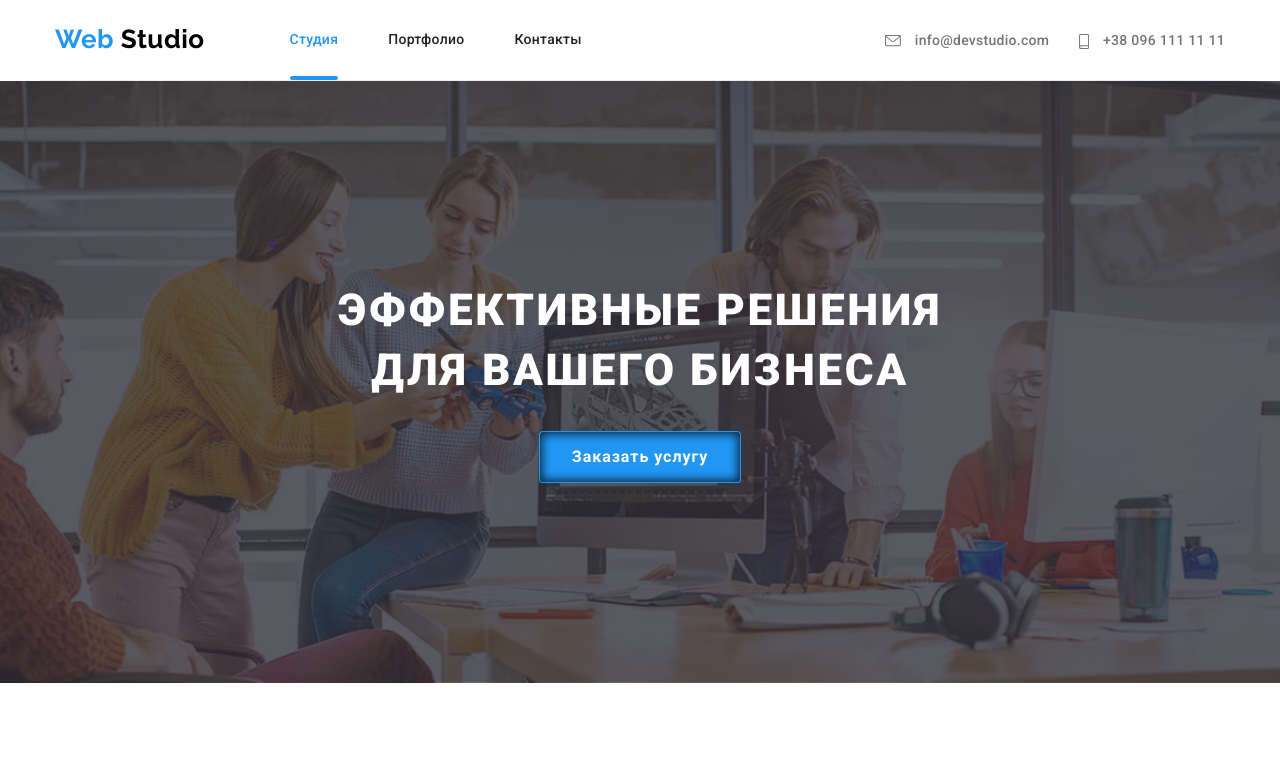
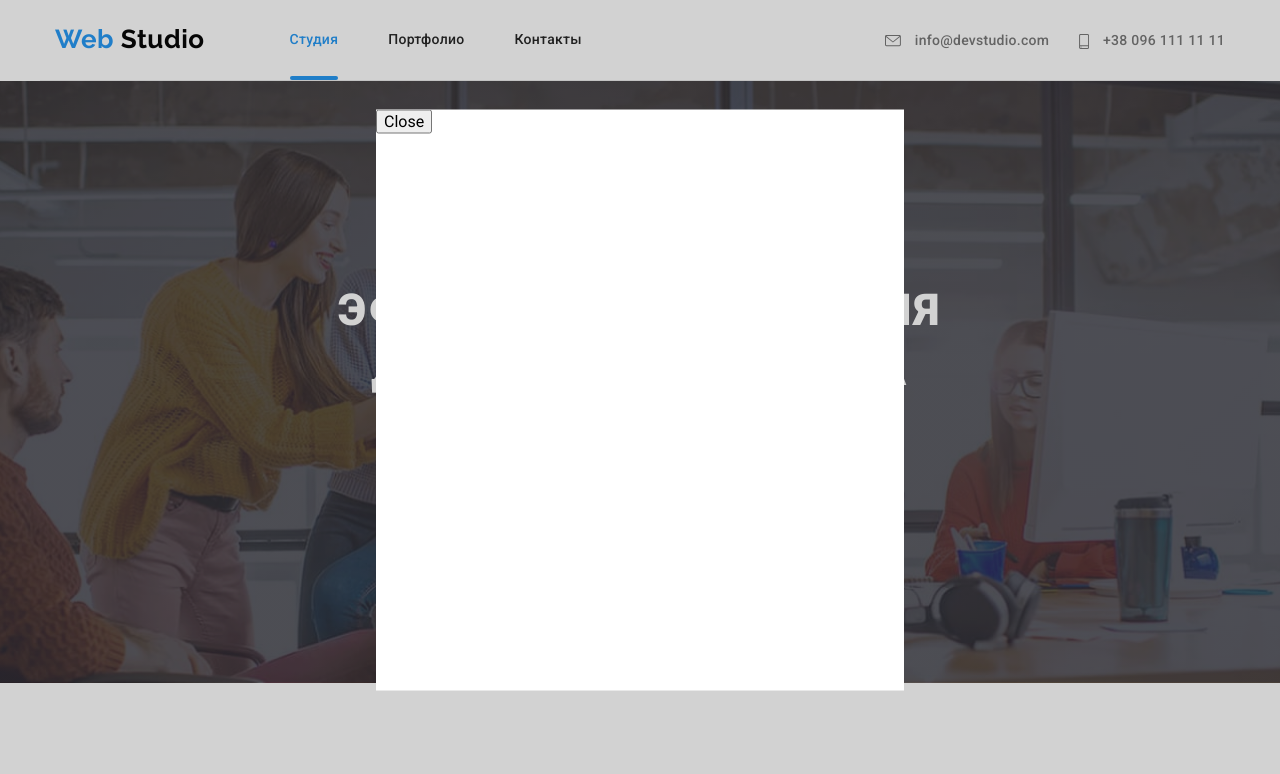
Before and after one commit to AntonZhygariev/goit-markup-hw-06, a plain HTML site: page index.html in a window 1280 px wide. Both pictures are taken after a click on the button "Заказать услугу". Shown: the top 774 px of the page. Drawn offline with nearby package versions, Linux system fonts and the light colour scheme; files whose address does not match are found by name.

Commit message:
правки

```diff
--- a/css/style.css
+++ b/css/style.css
@@ -693,6 +693,7 @@ img {
 .backdrop.is-hidden {
 	opacity: 0;
 	pointer-events: none;
+	visibility: hidden;
 }
 
 .modal {
--- a/index.html
+++ b/index.html
@@ -62,13 +62,15 @@
 						<br />
 						для вашего бизнеса
 					</h1>
-					<button type="button" class="button">Заказать услугу</button>
+					<button type="button" class="button" data-modal-open>Заказать услугу</button>
 				</section>
 			</div>
 
 			<!-- Модалка -->
-			<div class="backdrop is-hidden">
-				<div class="modal"></div>
+			<div class="backdrop is-hidden" data-modal>
+				<div class="modal">
+					<button data-modal-close>Close</button>
+				</div>
 			</div>
 
 			<!-- Особенности -->
```
Also changed, not shown: js/modal.js (renamed from modal.js).
